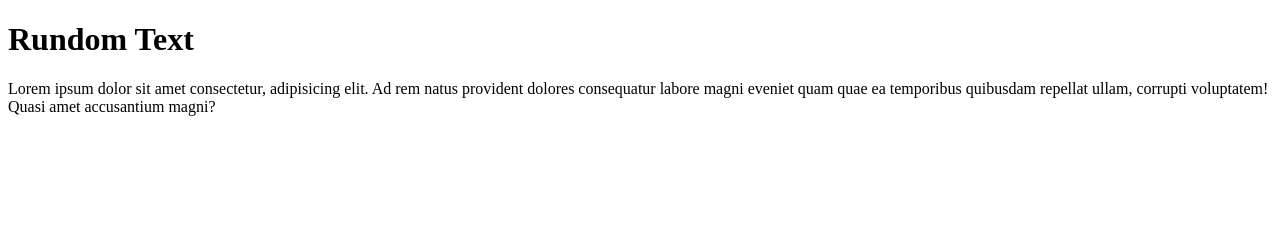
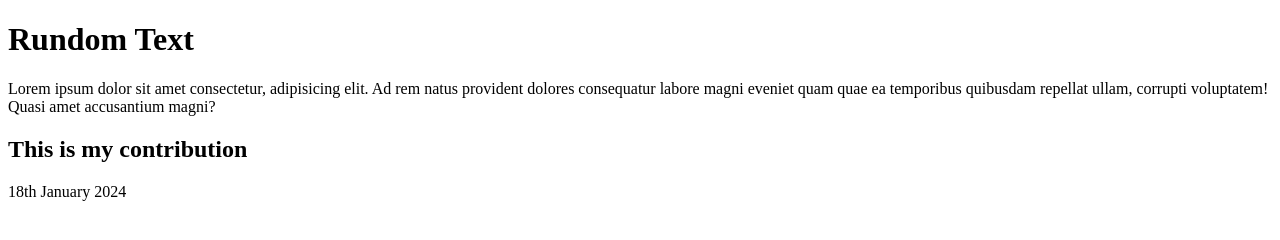
Before and after one commit to 234ercan/WQ, a plain HTML site: page index.html in a window 1280 px wide. Drawn offline with Linux system fonts and the light colour scheme.

Commit message:
18th Jan. 2024

```diff
--- a/index.html
+++ b/index.html
@@ -8,5 +8,7 @@
 <body>
    <h1>Rundom Text</h1>
    <p>Lorem ipsum dolor sit amet consectetur, adipisicing elit. Ad rem natus provident dolores consequatur labore magni eveniet quam quae ea temporibus quibusdam repellat ullam, corrupti voluptatem! Quasi amet accusantium magni?</p>
+   <h2>This is my contribution</h2>
+   <p>18th January 2024</p>
 </body>
 </html>
```
